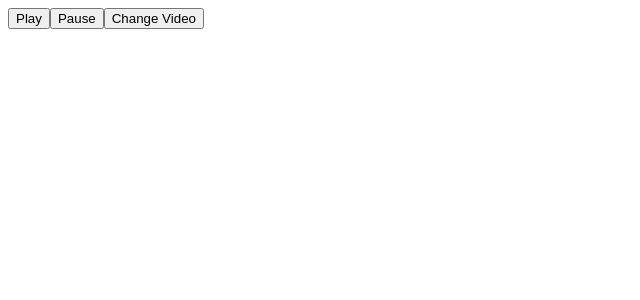
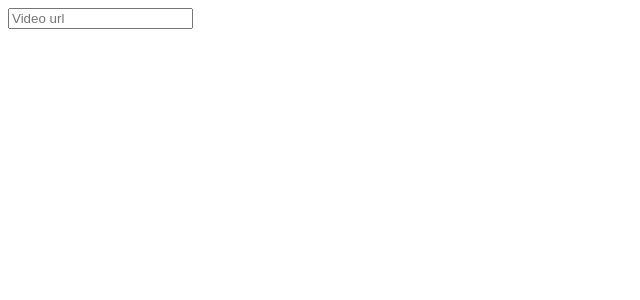
Before and after one commit to Aman941/schrosync, a React (Create React App) app in the folder client/: page /chat in a window 1280 px wide. Shown: the top 300 px of the page, without its empty margins (0-640 px from the left). Built offline with nearby package versions, Linux system fonts and the light colour scheme.

Commit message:
seventh commit

```diff
--- a/client/package.json
+++ b/client/package.json
@@ -6,6 +6,7 @@
     "@testing-library/jest-dom": "^4.2.4",
     "@testing-library/react": "^9.5.0",
     "@testing-library/user-event": "^7.2.1",
+    "package.json": "^2.0.1",
     "react": "^16.13.1",
     "react-dom": "^16.13.1",
     "react-router-dom": "^5.1.2",
--- a/client/src/App.js
+++ b/client/src/App.js
@@ -1,13 +1,13 @@
 import React from 'react';
 import {BrowserRouter as Router, Route} from 'react-router-dom';
 import Join from './component/Join'
-import Player from './component/player'
+import Youtubeplayer from './component/Youtubeplayer'
 
 function App() {
   return (
     <Router>
       <Route path="/" exact component={Join} />
-      <Route path="/chat" component = {Player} />
+      <Route path="/chat" component = {Youtubeplayer} />
     </Router>
   );
 }
--- /dev/null
+++ b/client/src/component/SearchBar.js
@@ -0,0 +1,14 @@
+import React from 'react';
+
+
+const SearchBar = (props) => {
+    const url = props.url;
+    function handleChange(e) {
+        props.onUrlChange(e.target.value);
+    }
+    return(
+        <input className = 'url_input' type = 'text' placeholder = 'Video url' onChange = {(e) => handleChange(e)} />
+    )
+}
+
+export default SearchBar;
--- /dev/null
+++ b/client/src/component/Youtubeplayer.js
@@ -0,0 +1,24 @@
+import React , {useState} from 'react';
+import Youtube from 'react-youtube';
+import SearchBar from './SearchBar';
+
+const Youtubeplayer = () =>{
+    const [videoId , setvideoId] = useState('XxVg_s8xAms');
+    const [player , setplayer]   = useState('');
+
+    function handleUrl(url){
+        console.log(`url of the selected video is ${url}`);
+        setvideoId(url);
+    }
+
+    return(
+        <div>
+        <SearchBar url = {videoId} onUrlChange = {handleUrl} />
+        <Youtube
+        videoId = {videoId}
+        onReady = {(e) => setplayer(e.target)}
+        />
+        </div>
+    )
+}
+export default Youtubeplayer;
```
Also changed, not shown: 1 other file (tests, documents, lock files or other folders).
